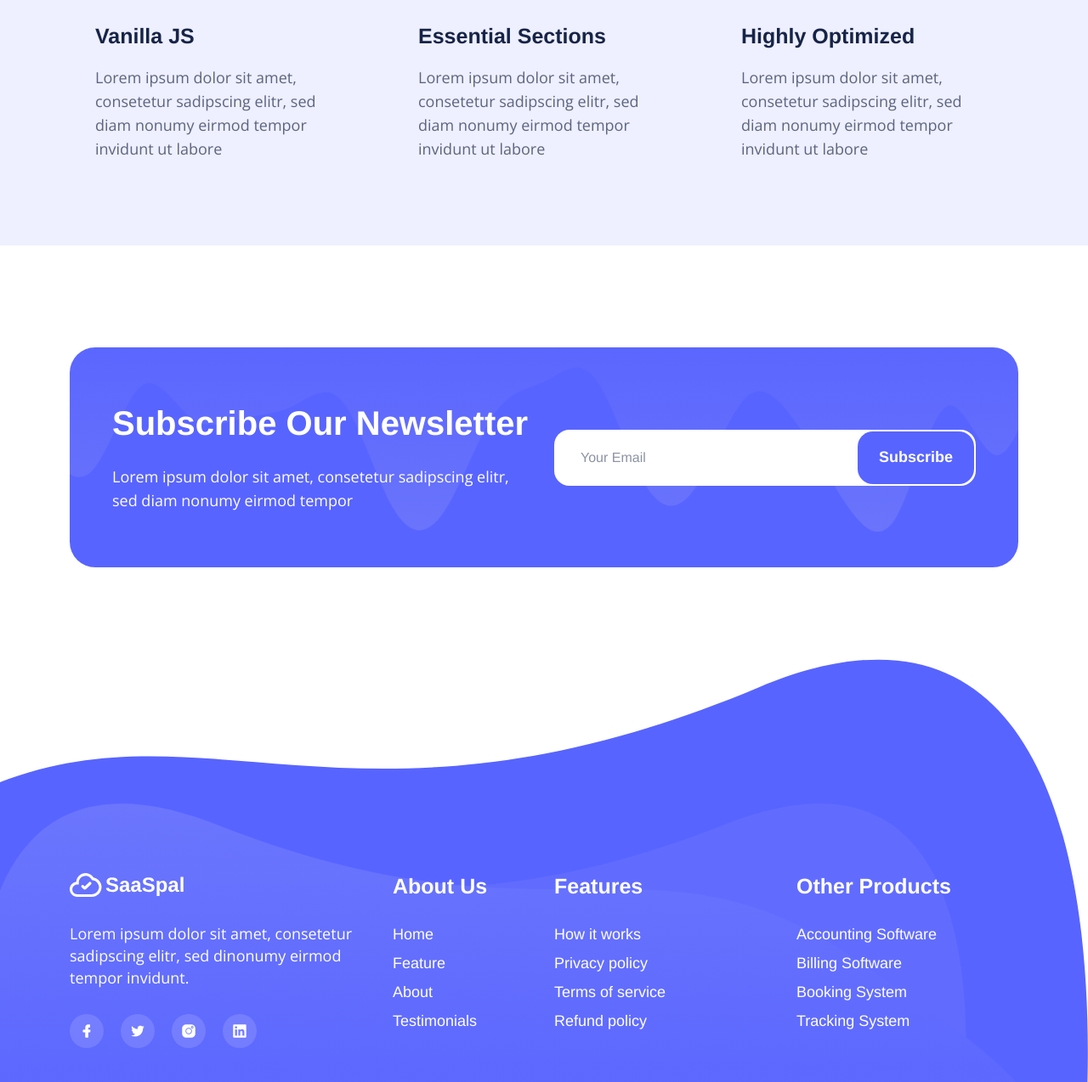
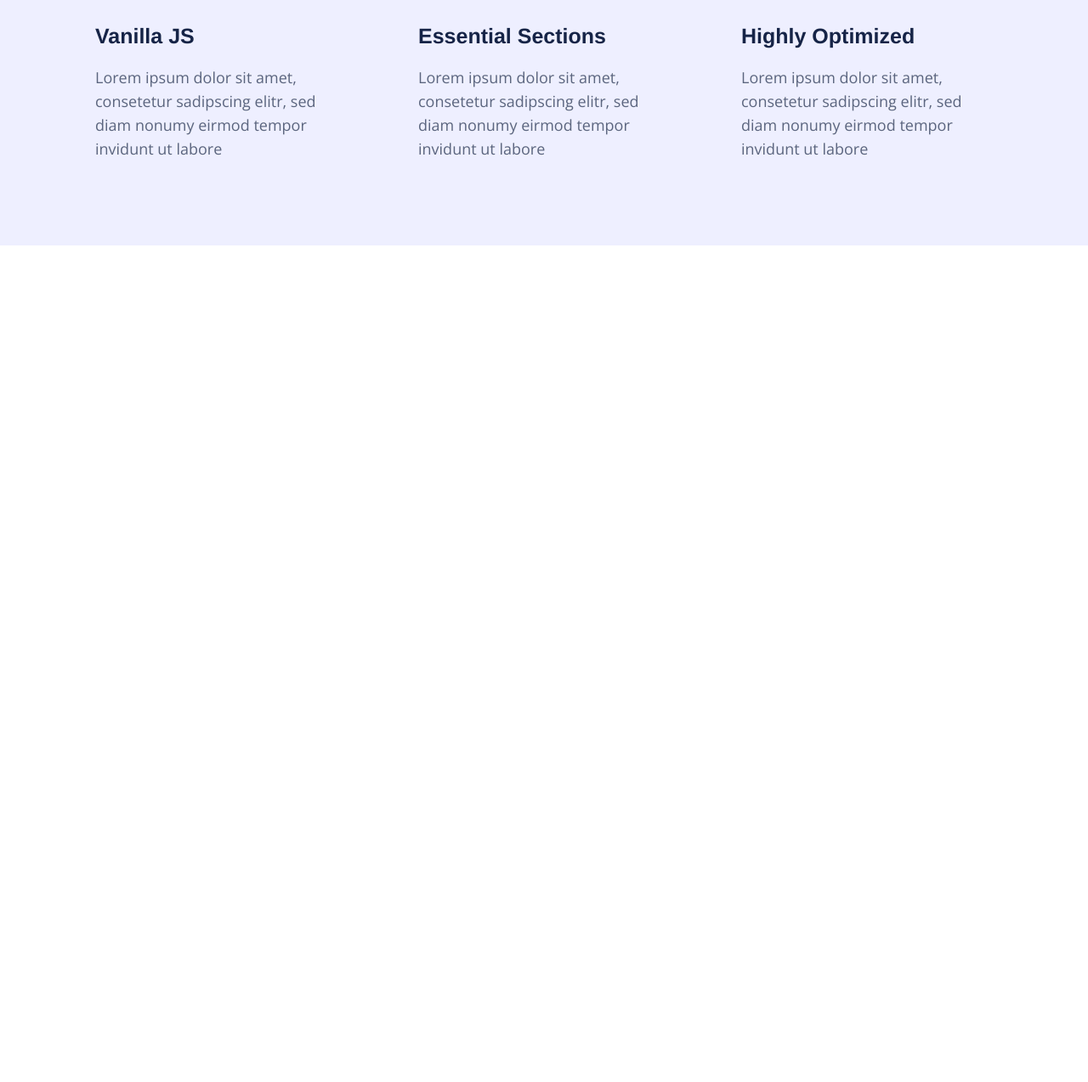
Before and after one commit to shefinmuhd/freelance-digital-marketing-expert-in-malappuram, a plain HTML site: page index.html in a window 1280 px wide. Shown: the part 3335-4609 px from the top of the page at 85% size. After the commit the page ends 3624 px from the top, so only its background shows below. Drawn offline with nearby package versions, Linux system fonts and the light colour scheme; a script that the page names is missing.

Commit message:
Update index.html

```diff
--- a/index.html
+++ b/index.html
@@ -377,119 +377,7 @@
     </section>
     <!-- ======== feature-section end ======== -->
 
-    <!-- ======== subscribe-section start ======== -->
-    <section id="contact" class="subscribe-section pt-120">
-      <div class="container">
-        <div class="subscribe-wrapper img-bg">
-          <div class="row align-items-center">
-            <div class="col-xl-6 col-lg-7">
-              <div class="section-title mb-15">
-                <h2 class="text-white mb-25">Subscribe Our Newsletter</h2>
-                <p class="text-white pr-5">
-                  Lorem ipsum dolor sit amet, consetetur sadipscing elitr, sed
-                  diam nonumy eirmod tempor
-                </p>
-              </div>
-            </div>
-            <div class="col-xl-6 col-lg-5">
-              <form action="#" class="subscribe-form">
-                <input
-                  type="email"
-                  name="subs-email"
-                  id="subs-email"
-                  placeholder="Your Email"
-                />
-                <button type="submit" class="main-btn btn-hover">
-                  Subscribe
-                </button>
-              </form>
-            </div>
-          </div>
-        </div>
-      </div>
-    </section>
-    <!-- ======== subscribe-section end ======== -->
- <!-- ======== footer start ======== -->
-    <footer class="footer">
-      <div class="container">
-        <div class="widget-wrapper">
-          <div class="row">
-            <div class="col-xl-4 col-lg-4 col-md-6">
-              <div class="footer-widget">
-                <div class="logo mb-30">
-                  <a href="index.html">
-                    <img src="assets/img/logo/logo.svg" alt="" />
-                  </a>
-                </div>
-                <p class="desc mb-30 text-white">
-                  Lorem ipsum dolor sit amet, consetetur sadipscing elitr, sed
-                  dinonumy eirmod tempor invidunt.
-                </p>
-                <ul class="socials">
-                  <li>
-                    <a href="jvascript:void(0)">
-                      <i class="lni lni-facebook-filled"></i>
-                    </a>
-                  </li>
-                  <li>
-                    <a href="jvascript:void(0)">
-                      <i class="lni lni-twitter-filled"></i>
-                    </a>
-                  </li>
-                  <li>
-                    <a href="jvascript:void(0)">
-                      <i class="lni lni-instagram-filled"></i>
-                    </a>
-                  </li>
-                  <li>
-                    <a href="jvascript:void(0)">
-                      <i class="lni lni-linkedin-original"></i>
-                    </a>
-                  </li>
-                </ul>
-              </div>
-            </div>
 
-            <div class="col-xl-2 col-lg-2 col-md-6">
-              <div class="footer-widget">
-                <h3>About Us</h3>
-                <ul class="links">
-                  <li><a href="javascript:void(0)">Home</a></li>
-                  <li><a href="javascript:void(0)">Feature</a></li>
-                  <li><a href="javascript:void(0)">About</a></li>
-                  <li><a href="javascript:void(0)">Testimonials</a></li>
-                </ul>
-              </div>
-            </div>
-
-            <div class="col-xl-3 col-lg-3 col-md-6">
-              <div class="footer-widget">
-                <h3>Features</h3>
-                <ul class="links">
-                  <li><a href="javascript:void(0)">How it works</a></li>
-                  <li><a href="javascript:void(0)">Privacy policy</a></li>
-                  <li><a href="javascript:void(0)">Terms of service</a></li>
-                  <li><a href="javascript:void(0)">Refund policy</a></li>
-                </ul>
-              </div>
-            </div>
-
-            <div class="col-xl-3 col-lg-3 col-md-6">
-              <div class="footer-widget">
-                <h3>Other Products</h3>
-                <ul class="links">
-                  <li><a href="jvascript:void(0)">Accounting Software</a></li>
-                  <li><a href="jvascript:void(0)">Billing Software</a></li>
-                  <li><a href="jvascript:void(0)">Booking System</a></li>
-                  <li><a href="jvascript:void(0)">Tracking System</a></li>
-                </ul>
-              </div>
-            </div>
-          </div>
-        </div>
-      </div>
-    </footer>
-    <!-- ======== footer end ======== -->
 
 
     <!-- ======== scroll-top ======== -->
```
